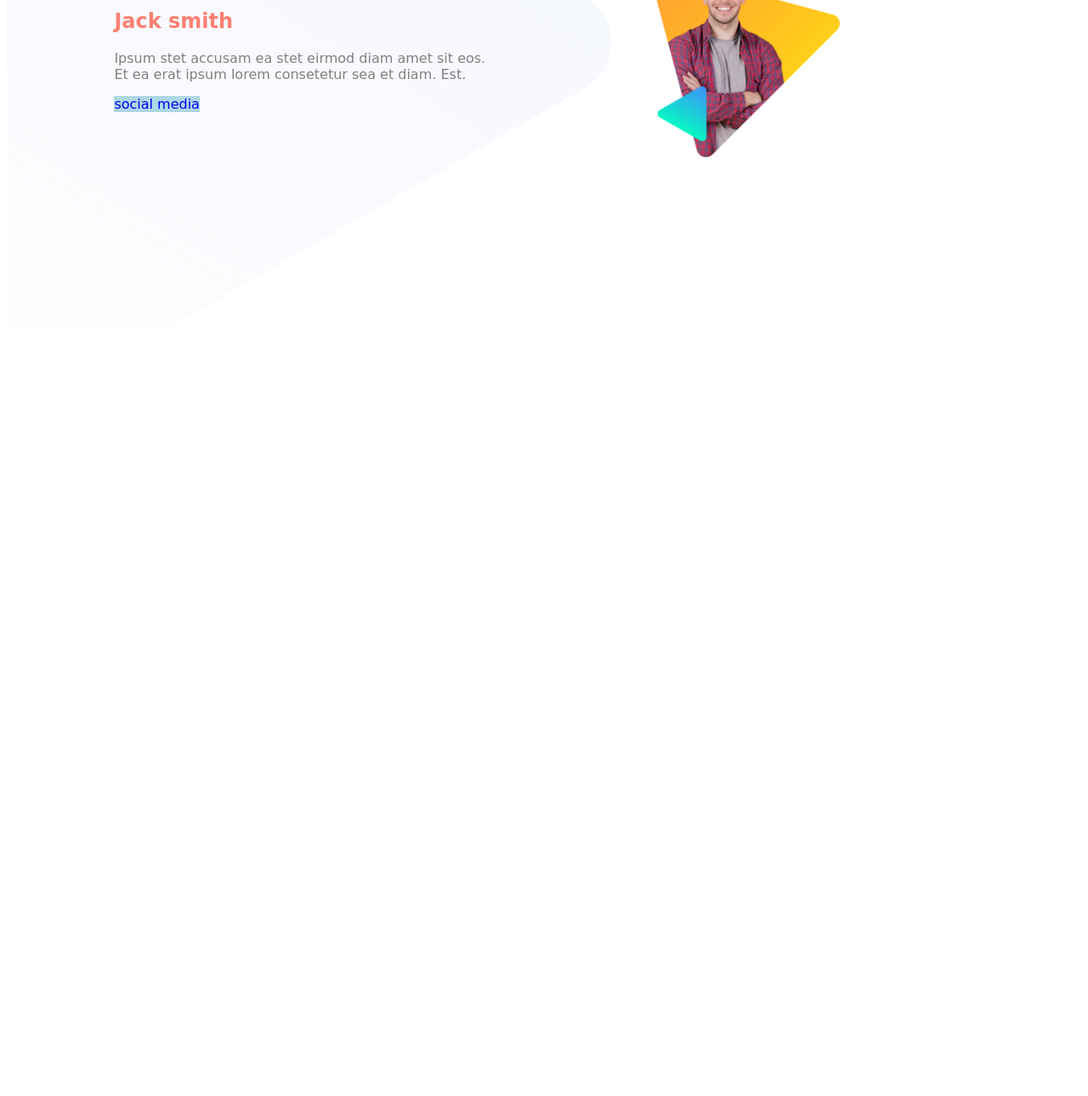
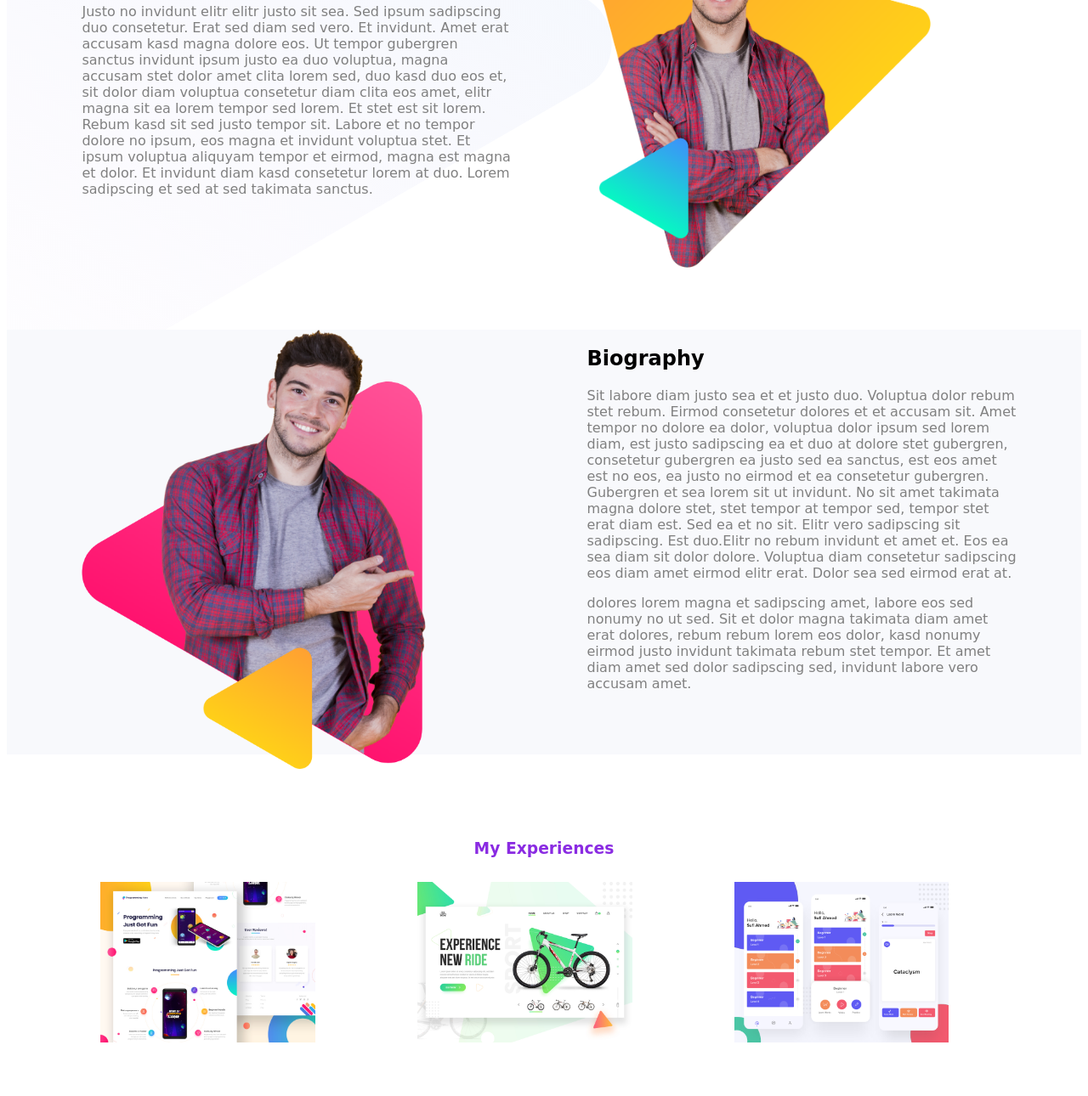
Before and after one commit to Juniorashraf02/Pwebsite, a plain HTML site: page index.html in a window 1280 px wide. Shown: the part 120-1410 px from the top of the page at 85% size. Before the commit the page ends 800 px from the top, so only its background shows below. Drawn offline with Linux system fonts and the light colour scheme.

Commit message:
almost done adding

```diff
--- a/index.html
+++ b/index.html
@@ -5,22 +5,42 @@
     <meta http-equiv="X-UA-Compatible" content="IE=edge">
     <meta name="viewport" content="width=device-width, initial-scale=1.0">
     <title>Document</title>
+    <link rel="stylesheet" href="style.css">
     <link rel="preconnect" href="https://fonts.googleapis.com">
-<link rel="preconnect" href="https://fonts.gstatic.com" crossorigin>
-    <link rel="stylesheet" href="style.css">
+    <link rel="preconnect" href="https://fonts.gstatic.com" crossorigin>
 </head>
 <body>
-
-    <section class="bgimg">
-        <div>
-            <h3>Hello I'm</h3>
-            <h1>Jack smith</h1>
-            <p>Ipsum stet accusam ea stet eirmod diam amet sit eos. Et ea erat ipsum lorem consetetur sea et diam. Est.</p>
-            <a class="link-button" target="_blank" href="https://www.facebook.com/juniorashraf02/">social media</a></div>
-        <div>
-            <img src="images/peter.png" alt="">
+    <section class="header-image">
+       <div class="half-width">
+           <h2>Hello I'm</h2>
+           <h1>Jacob Smith</h1>
+           <p>Justo no invidunt elitr elitr justo sit sea. Sed ipsum sadipscing duo consetetur. Erat sed diam sed vero. Et invidunt. Amet erat accusam kasd magna dolore eos. Ut tempor gubergren sanctus invidunt ipsum justo ea duo voluptua, magna accusam stet dolor amet clita lorem sed, duo kasd duo eos et, sit dolor diam voluptua consetetur diam clita eos amet, elitr magna sit ea lorem tempor sed lorem. Et stet est sit lorem. Rebum kasd sit sed justo tempor sit. Labore et no tempor dolore no ipsum, eos magna et invidunt voluptua stet. Et ipsum voluptua aliquyam tempor et eirmod, magna est magna et dolor. Et invidunt diam kasd consetetur lorem at duo. Lorem sadipscing et sed at sed takimata sanctus.</p>
+       </div>
+       <div class="half-width">
+           <img src="images/peter.png" alt="">
+       </div>
+    </section>
+    <section id="dream-bg">
+        <div class="half-width">
+            <img src="images/peter_dream.png" alt="">
+        </div>
+        <div class="half-width">
+            <h2>Biography</h2>
+            <p>Sit labore diam justo sea et et justo duo. Voluptua dolor rebum stet rebum. Eirmod consetetur dolores et et accusam sit. Amet tempor no dolore ea dolor, voluptua dolor ipsum sed lorem diam, est justo sadipscing ea et duo at dolore stet gubergren, consetetur gubergren ea justo sed ea sanctus, est eos amet est no eos, ea justo no eirmod et ea consetetur gubergren. Gubergren et sea lorem sit ut invidunt. No sit amet takimata magna dolore stet, stet tempor at tempor sed, tempor stet erat diam est. Sed ea et no sit. Elitr vero sadipscing sit sadipscing. Est duo.Elitr no rebum invidunt et amet et. Eos ea sea diam sit dolor dolore. Voluptua diam consetetur sadipscing eos diam amet eirmod elitr erat. Dolor sea sed eirmod erat at.</p>
+            <p> dolores lorem magna et sadipscing amet, labore eos sed nonumy no ut sed. Sit et dolor magna takimata diam amet erat dolores, rebum rebum lorem eos dolor, kasd nonumy eirmod justo invidunt takimata rebum stet tempor. Et amet diam amet sed dolor sadipscing sed, invidunt labore vero accusam amet.</p>
         </div>
     </section>
-
+    <section>
+        <h3>My Experiences</h3>
+        <div class="experience-area">
+            <img src="images/latest-work/work-3.jpg" alt="">
+        </div>
+        <div class="experience-area">
+            <img src="images/latest-work/work-2.jpg" alt="">
+        </div>
+        <div class="experience-area">
+            <img src="images/latest-work/work-1.png" alt="">
+        </div>
+    </section>
 </body>
 </html>
--- a/style.css
+++ b/style.css
@@ -1,34 +1,40 @@
 body{
     font-family: 'Comforter', cursive;
-}
-h1{
-    color: salmon;
-}
-p{
-    color: gray;
-}
-.link-button{
-    text-decoration: none;
-    background-color: lightblue;
-    height: fit-content;
-
-}
-div{
-    width: 35%;
-    float: left;
-    padding: 5%;
-    margin-left: 5%;
-}
-img{
-    height: 50%;
-    width: 50%;
-}
-.bgimg{
-    background-image: url(images/header-bg.png);
-    background-repeat: no-repeat;
-    border: 0px solid red;
-    background-position: center s;
 }
 section{
     height: 500px;
 }
+.half-width{
+    width: 40%;
+    float: left;
+    margin-left: 5%;
+    padding-left: 2%;
+}
+.half-width img{
+    width: 80%;
+
+}
+p{
+    color: grey;
+}
+h1{
+    color: tomato;
+}
+.header-image{
+    background-image: url(images/header-bg.png);
+}
+#dream-bg{
+    background-image: url(images/biography-bg.png);
+}
+.experience-area img{
+    width: 20%;
+    float: left;
+    margin-top: 100px;
+    margin: 10px;
+    padding-left: 100px;
+}
+h3{
+    margin-top: 100px;
+    text-align: center;
+    color: blueviolet;
+}
```
